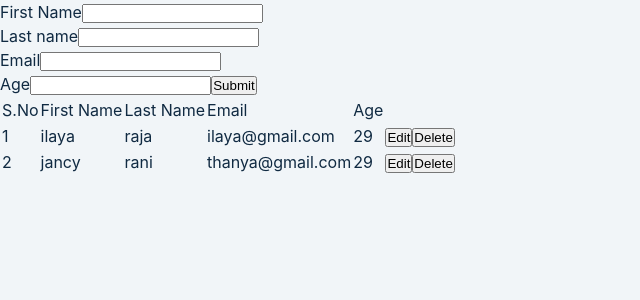
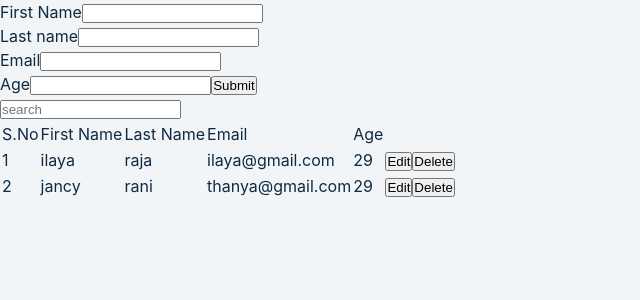
Before and after one commit to ilayarajacloud/react-crud-operation, a React (Create React App) app: page / in a window 1280 px wide. Shown: the top 300 px of the page, without its empty margins (0-640 px from the left). Built offline with nearby package versions, Linux system fonts and the light colour scheme.

Commit message:
single-filter

```diff
--- a/src/component/crud.js
+++ b/src/component/crud.js
@@ -10,7 +10,22 @@ const Crud = () => {
 
   const [studentList, setStudentList] = useState(studentInformation);
   const [updateStudent, setUpdateStudent] = useState({})
+  const [filterData, setFilterData] = useState('');
   console.log(studentList);
+
+  const findSearch = (e) => {
+    const { value } = e.target
+    setFilterData(value);
+  }
+
+  const resultData = studentList.filter((item) =>
+    item.fname.toLowerCase().includes(filterData.toLowerCase())
+  )
+
+  // const resultData=studentList.filter((item)=>{
+  //   const search = filterData.toLowerCase();
+  //   return Object.values(item).some((value)=> value.toLowerCase().includes(search));
+  // })
 
   const addStudentList = (val) => {
     if (updateStudent.id) {
@@ -42,8 +57,8 @@ const Crud = () => {
   }
   return (
     <>
-      <Form addStudentList={addStudentList} updateStudent={updateStudent} />
-      <TableComponent data={studentList} deleteStudent={deleteStudent} editStudent={editStudent} />
+      <Form addStudentList={addStudentList} updateStudent={updateStudent} findSearch={findSearch} />
+      <TableComponent data={resultData} deleteStudent={deleteStudent} editStudent={editStudent} />
     </>
   )
 }
--- a/src/shared/form.js
+++ b/src/shared/form.js
@@ -1,6 +1,6 @@
 import React, { useEffect, useState } from 'react'
 
-const Form = ({ addStudentList, updateStudent }) => {
+const Form = ({ addStudentList, updateStudent, findSearch }) => {
   const initialState = { id: null, fname: '', lname: '', email: '', age: '' }
   const [userInput, setUserInput] = useState(initialState);
 
@@ -20,6 +20,11 @@ const Form = ({ addStudentList, updateStudent }) => {
     setUserInput(initialState)
   }
   console.log(userInput);
+
+  const searchInput=(e)=>{
+    findSearch(e)
+  }
+
   return (
     <>
       <form>
@@ -56,6 +61,8 @@ const Form = ({ addStudentList, updateStudent }) => {
         />
         <button onClick={addFormData}>Submit</button>
       </form>
+
+      <input type='search' placeholder='search' onChange={searchInput}/>
     </>
   )
 }
```
